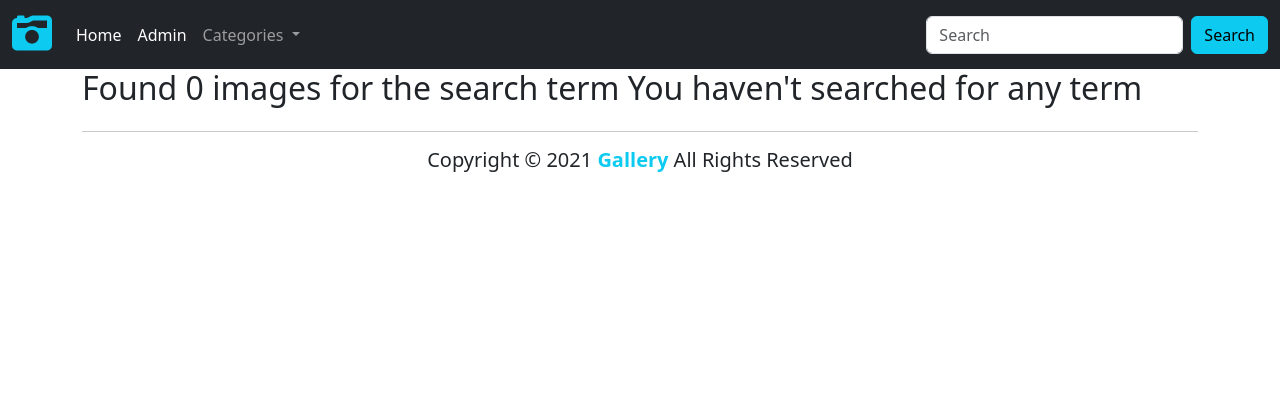
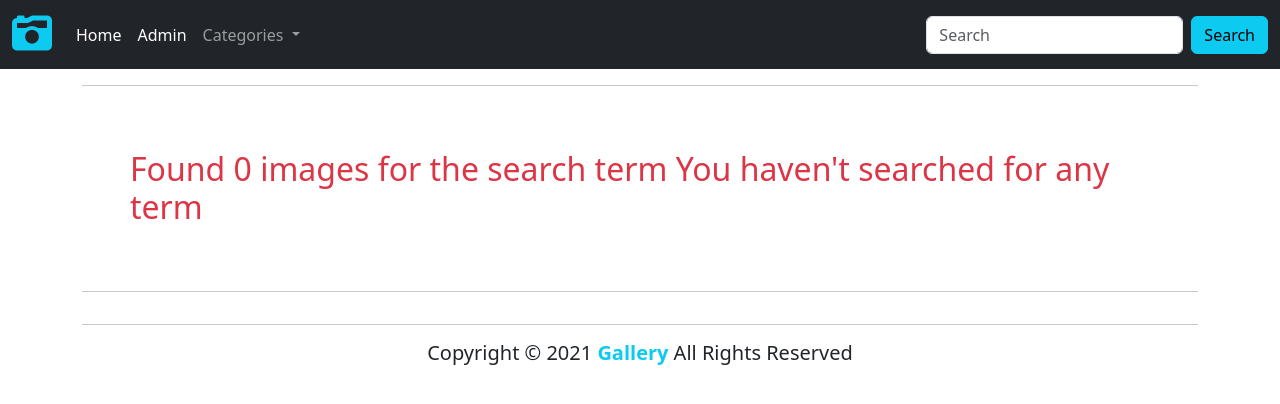
Before and after one commit to Paul-Ngigi/Gallery, a Django app: page /search/ in a window 1280 px wide. Shown: the top 404 px of the page. Run offline with Django 3.2, Linux system fonts and the light colour scheme; some libraries are stand-ins or nearby versions.

Commit message:
description

```diff
--- a/photos/templates/search.html
+++ b/photos/templates/search.html
@@ -18,7 +18,9 @@
             {% endfor %}
         </div>
         {% else %}
-        <h2> Found 0 images for the search term {{message}}</h2>
+        <hr>
+        <h2 class="text-danger p-5"> Found 0 images for the search term {{message}}</h2>
+        <hr>
         {% endif %}
 
     </div>
```
